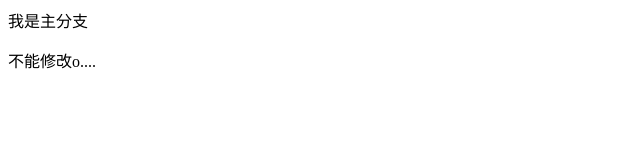
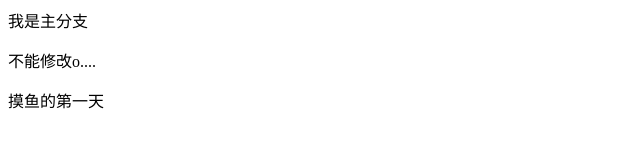
Before and after one commit to taizhenhui/sh-2006, a plain HTML site: page index.html in a window 1280 px wide. Shown: the whole page, without its empty margins (0-640 px from the left). Drawn offline with Linux system fonts and the light colour scheme.

Commit message:
第二次提交

```diff
--- a/index.html
+++ b/index.html
@@ -12,6 +12,7 @@
       我是主分支
    </div>
    <p>不能修改o....</p>
+   <p>摸鱼的第一天</p>
    <script>
 
    </script>
```
